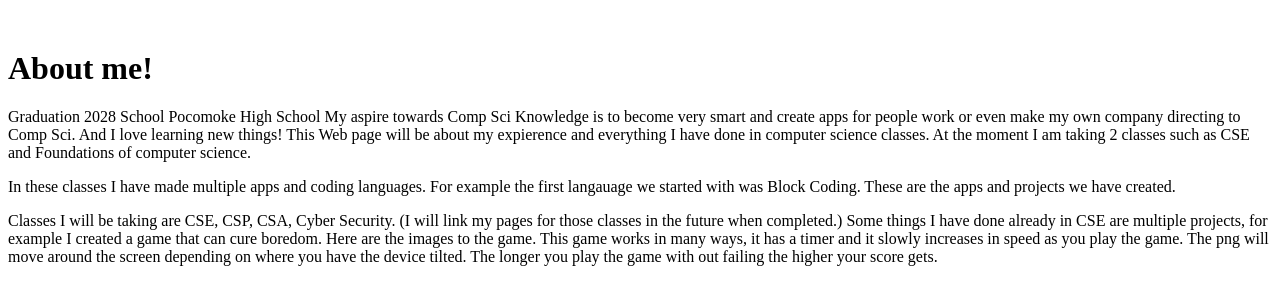
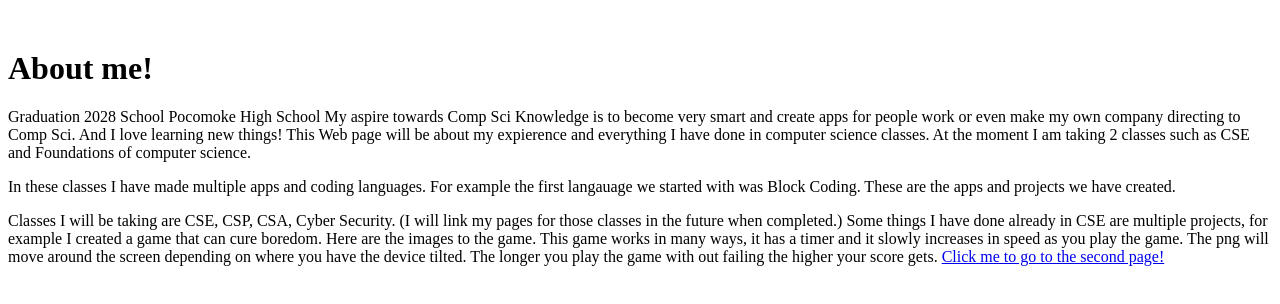
Before and after one commit to itsonlyk/itsonlyk.github.io, a plain HTML site: page index.html in a window 1280 px wide. Drawn offline with Linux system fonts and the light colour scheme.

Commit message:
Update index.html

```diff
--- a/index.html
+++ b/index.html
@@ -22,5 +22,10 @@ Some things I have done already in CSE are multiple projects, for example I crea
   Here are the images to the game.  This game works in many ways, it has a timer and it slowly increases in speed as you play the game. The png will move around the screen depending on where you have the device tilted.
   The longer you play the game with out failing the higher your score gets.
 
+
+<a href="/second.html">Click me to go to the second page!</a>
 </body>
 </html>
+
+</body>
+</html>
```
